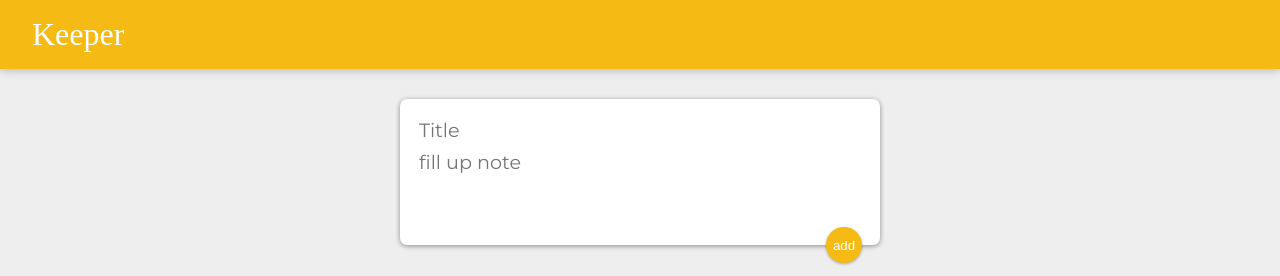
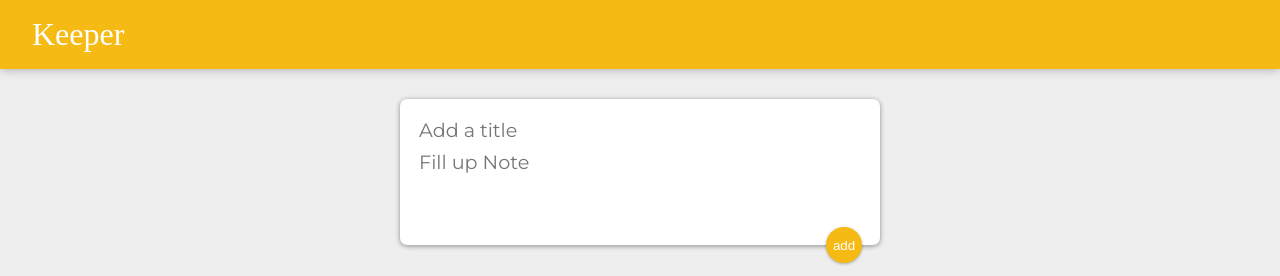
Before and after one commit to firdaushelmy/keeper-app, a React (Create React App) app: page / in a window 1280 px wide. Shown: the top 276 px of the page. Built offline with nearby package versions, Linux system fonts and the light colour scheme; a web font is replaced by a local one.

Commit message:
add NoteList boilerplate

```diff
--- a/src/components/ItemInput.jsx
+++ b/src/components/ItemInput.jsx
@@ -13,14 +13,14 @@ function ItemInput() {
       <form>
         <input
           name='title'
-          placeholder='Title'
+          placeholder='Add a title'
           type='text'
           onChange={handleChange}
           value={inputText}
         />
         <textarea
           name='content'
-          placeholder='fill up note'
+          placeholder='Fill up Note'
           rows='3'
           type='text'
           onChange={handleChange}
```
Also changed, not shown: src/components/NoteList.jsx (added, +26 -0 lines).
